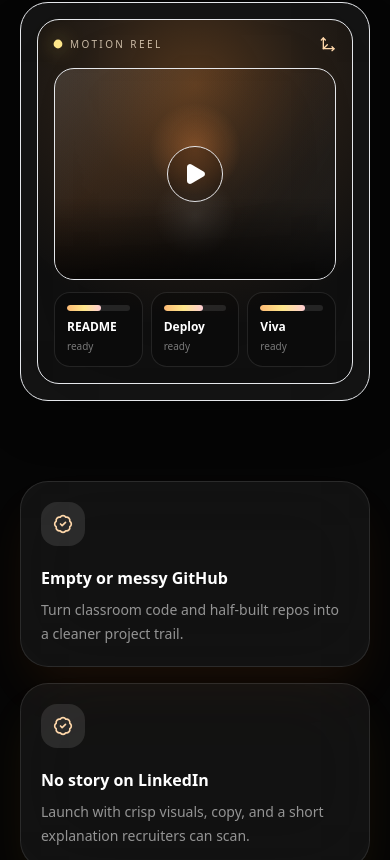
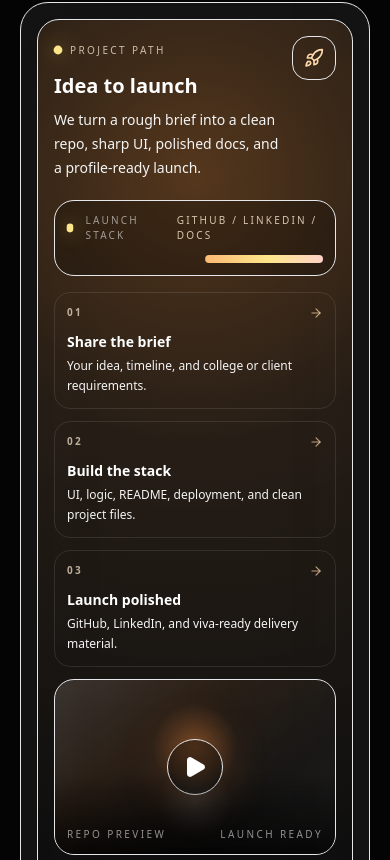
Before and after one commit to PraneethPW/PROJECT_STUDIO, a React (Vite) app in the folder homepage/: page / in a window 390 px wide. Shown: the part 1164-2024 px from the top of the page. Built offline with nearby package versions, Linux system fonts and the light colour scheme.

Commit message:
Make mobile hero reflect project flow

```diff
--- a/homepage/src/App.tsx
+++ b/homepage/src/App.tsx
@@ -550,24 +550,84 @@ const HeroReel: React.FC = () => {
 };
 
 const MobileHeroReel: React.FC = () => {
+  const launchSteps = [
+    {
+      title: "Share the brief",
+      desc: "Your idea, timeline, and college or client requirements."
+    },
+    {
+      title: "Build the stack",
+      desc: "UI, logic, README, deployment, and clean project files."
+    },
+    {
+      title: "Launch polished",
+      desc: "GitHub, LinkedIn, and viva-ready delivery material."
+    }
+  ];
+
   return (
     <motion.div
       initial={{ opacity: 0, y: 18 }}
       animate={{ opacity: 1, y: 0 }}
       transition={{ duration: 0.6, delay: 0.1 }}
-      className="mt-8 overflow-hidden rounded-[28px] border border-white/12 bg-white/[0.06] p-4 shadow-2xl shadow-black/35 backdrop-blur-3xl lg:hidden"
+      className="mx-auto mt-8 w-full max-w-[36rem] overflow-hidden rounded-[28px] border border-white/12 bg-white/[0.06] p-4 shadow-2xl shadow-black/35 backdrop-blur-3xl lg:hidden"
     >
-      <div className="rounded-[22px] border border-orange-200/12 bg-[radial-gradient(circle_at_50%_18%,rgba(255,148,53,0.26),rgba(255,148,53,0.08)_34%,rgba(0,0,0,0.22)_72%)] p-4">
-        <div className="flex items-center justify-between text-[10px] uppercase tracking-[0.24em] text-orange-100/75">
-          <span className="inline-flex items-center gap-2">
+      <div className="rounded-[22px] border border-orange-200/12 bg-[radial-gradient(circle_at_50%_14%,rgba(255,148,53,0.28),rgba(255,148,53,0.08)_28%,rgba(0,0,0,0.22)_72%)] p-4 sm:p-5">
+        <div className="flex items-start justify-between gap-3">
+          <div className="max-w-[18rem]">
+            <div className="inline-flex items-center gap-2 text-[10px] uppercase tracking-[0.24em] text-orange-100/75">
+              <BlinkDot tone="amber" />
+              project path
+            </div>
+            <h3 className="mt-3 text-xl font-semibold text-white">Idea to launch</h3>
+            <p className="mt-2 text-sm leading-6 text-white/58">
+              We turn a rough brief into a clean repo, sharp UI, polished docs, and a profile-ready launch.
+            </p>
+          </div>
+          <div className="flex h-11 w-11 shrink-0 items-center justify-center rounded-2xl border border-white/12 bg-black/28 text-orange-200">
+            <Rocket className="h-5 w-5" />
+          </div>
+        </div>
+
+        <div className="mt-5 rounded-[20px] border border-white/12 bg-black/25 p-3">
+          <div className="flex items-center justify-between gap-3 text-[10px] uppercase tracking-[0.22em] text-white/55">
             <BlinkDot tone="amber" />
-            motion reel
-          </span>
-          <Move3d className="h-4 w-4 text-orange-200" />
+            <span>launch stack</span>
+            <span className="text-orange-100/80">GitHub / LinkedIn / Docs</span>
+          </div>
+
+          <div className="mt-3 h-2 overflow-hidden rounded-full bg-white/8">
+            <motion.div
+              animate={{ x: ["-8%", "108%", "-8%"] }}
+              transition={{ duration: 4.5, repeat: Infinity, ease: "easeInOut" }}
+              className="h-full w-1/2 rounded-full bg-gradient-to-r from-orange-300 via-amber-200 to-rose-200"
+            />
+          </div>
         </div>
 
         <div className="mt-4 grid gap-3">
-          <div className="relative aspect-[4/3] overflow-hidden rounded-[20px] border border-white/12 bg-[linear-gradient(135deg,rgba(255,255,255,0.12),rgba(255,145,65,0.08)_32%,rgba(0,0,0,0.25)_72%)]">
+          <div className="grid gap-3 sm:grid-cols-3">
+            {launchSteps.map((step, index) => (
+              <motion.div
+                key={step.title}
+                initial={{ opacity: 0, y: 8 }}
+                animate={{ opacity: 1, y: 0 }}
+                transition={{ duration: 0.4, delay: 0.12 + index * 0.08 }}
+                className="rounded-2xl border border-white/10 bg-black/22 p-3"
+              >
+                <div className="flex items-center justify-between gap-2">
+                  <span className="text-[10px] font-semibold uppercase tracking-[0.22em] text-orange-100/70">
+                    0{index + 1}
+                  </span>
+                  <ArrowRight className="h-3.5 w-3.5 text-orange-200/70" />
+                </div>
+                <p className="mt-3 text-sm font-semibold text-white">{step.title}</p>
+                <p className="mt-1 text-xs leading-5 text-white/48">{step.desc}</p>
+              </motion.div>
+            ))}
+          </div>
+
+          <div className="relative overflow-hidden rounded-[20px] border border-white/12 bg-[linear-gradient(135deg,rgba(255,255,255,0.12),rgba(255,145,65,0.08)_32%,rgba(0,0,0,0.25)_72%)] aspect-[16/10]">
             <motion.div
               animate={{ backgroundPositionX: ["0%", "100%"] }}
               transition={{ duration: 8, repeat: Infinity, ease: "linear" }}
@@ -575,14 +635,18 @@ const MobileHeroReel: React.FC = () => {
             />
             <div className="absolute inset-0 bg-[radial-gradient(circle_at_50%_38%,rgba(255,145,65,0.32),transparent_24%),radial-gradient(circle_at_50%_70%,rgba(255,255,255,0.1),transparent_20%)]" />
             <div className="absolute inset-0 flex items-center justify-center">
-              <div className="flex h-14 w-14 items-center justify-center rounded-full border border-white/18 bg-black/35 backdrop-blur-xl">
+              <div className="flex h-14 w-14 items-center justify-center rounded-full border border-white/18 bg-black/35 shadow-[0_0_50px_rgba(255,145,65,0.28)] backdrop-blur-xl">
                 <Play className="h-6 w-6 fill-white text-white" />
               </div>
             </div>
             <div className="absolute inset-x-0 bottom-0 h-20 bg-gradient-to-t from-black/70 to-transparent" />
+            <div className="absolute bottom-3 left-3 right-3 flex items-center justify-between text-[10px] uppercase tracking-[0.24em] text-white/55">
+              <span>repo preview</span>
+              <span>launch ready</span>
+            </div>
           </div>
 
-          <div className="grid grid-cols-3 gap-2">
+          <div className="grid gap-2 sm:grid-cols-3">
             {["README", "Deploy", "Viva"].map((item, index) => (
               <div key={item} className="rounded-2xl border border-white/10 bg-black/25 p-3">
                 <div className="mb-2 h-1.5 overflow-hidden rounded-full bg-white/10">
```
